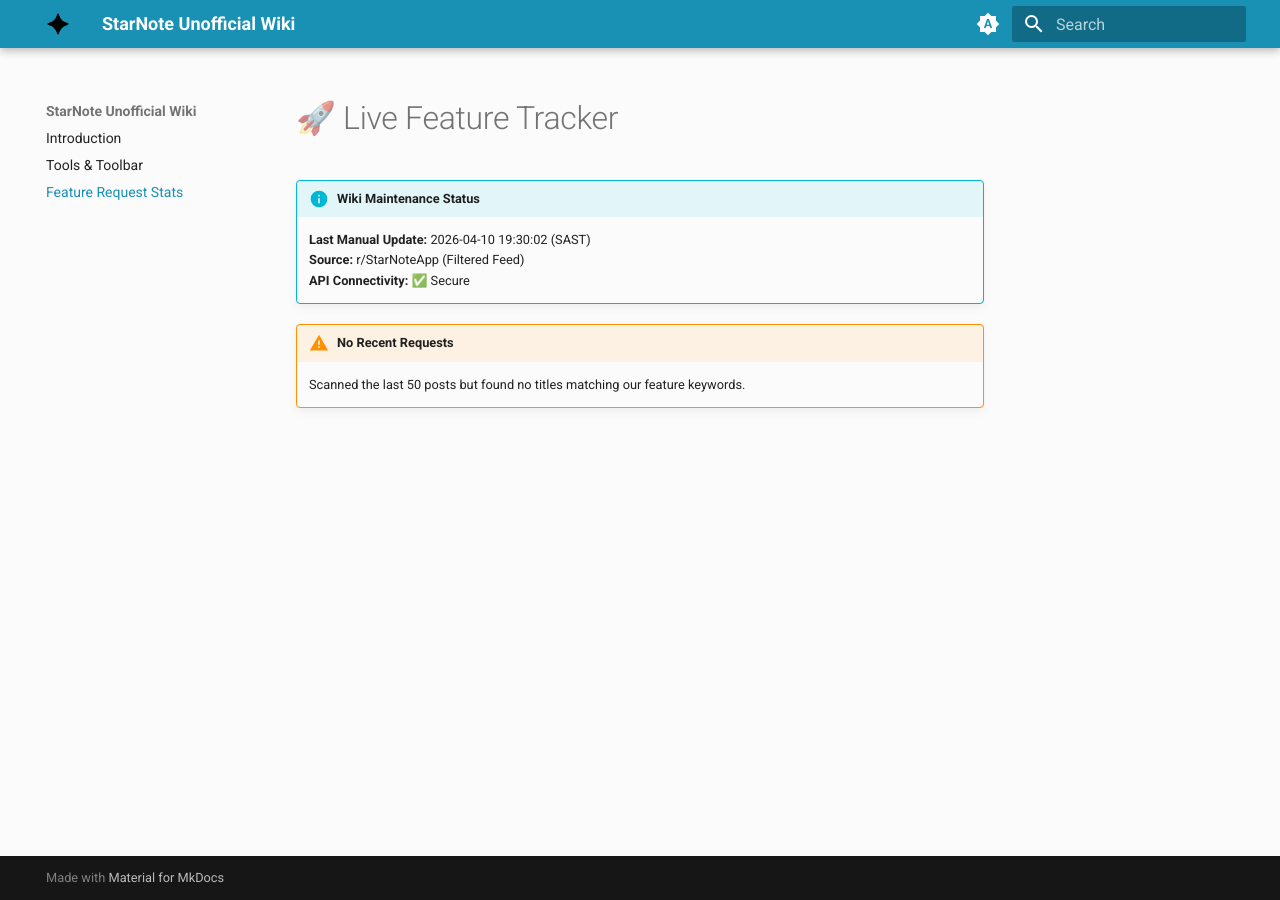
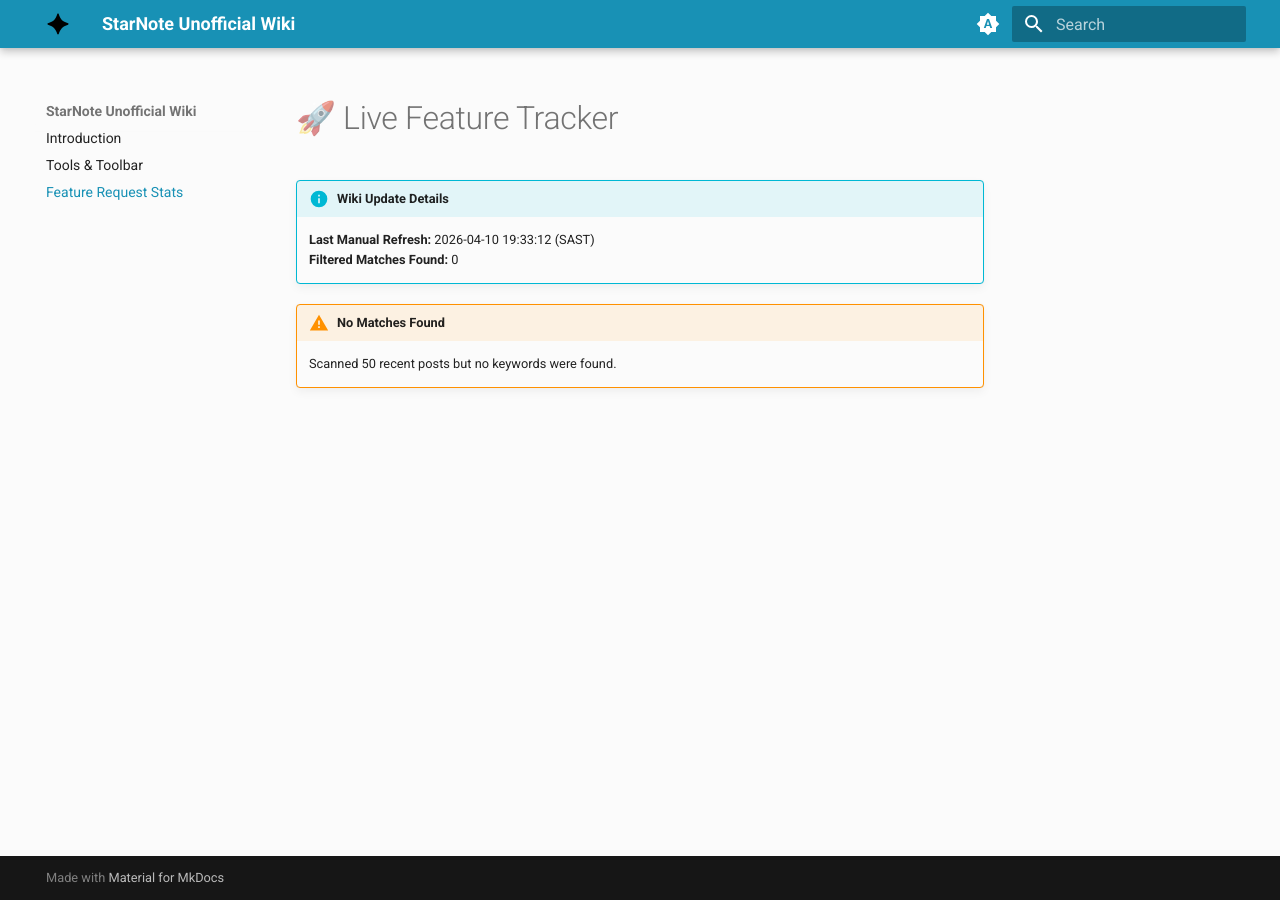
Before and after one commit to NakoTurtle/StarNote-Unofficial-Wiki, an MkDocs documentation site: the page built from docs/features.md, in a window 1280 px wide. Built offline with MkDocs 1.6.1 and Material for MkDocs 9.7.7, drawn with Linux system fonts in a browser that asks for light colours.

Commit message:
Term 2 Feature Sync via Colab

```diff
--- a/docs/features.md
+++ b/docs/features.md
@@ -1,9 +1,8 @@
 # 🚀 Live Feature Tracker
 
-!!! info "Wiki Maintenance Status"
-    **Last Manual Update:** 2026-04-10 19:30:02 (SAST)
-    **Source:** r/StarNoteApp (Filtered Feed)
-    **API Connectivity:** ✅ Secure
+!!! info "Wiki Update Details"
+    **Last Manual Refresh:** 2026-04-10 19:33:12 (SAST)
+    **Filtered Matches Found:** 0
 
-!!! warning "No Recent Requests"
-    Scanned the last 50 posts but found no titles matching our feature keywords.
+!!! warning "No Matches Found"
+    Scanned 50 recent posts but no keywords were found.
```
